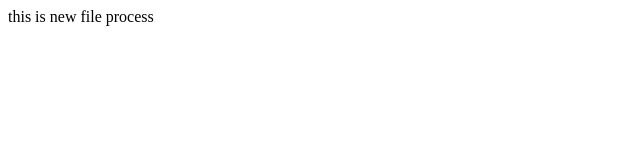
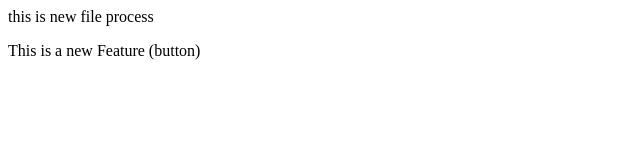
Before and after one commit to Harshkashyap8909/Localrepo, a plain HTML site: page index.html in a window 1280 px wide. Shown: the whole page, without its empty margins (0-640 px from the left). Drawn offline with Linux system fonts and the light colour scheme.

Commit message:
add button

```diff
--- a/index.html
+++ b/index.html
@@ -1 +1,2 @@
 <p>this is new file process</p>
+<P>This is a new Feature (button)</P>
```
